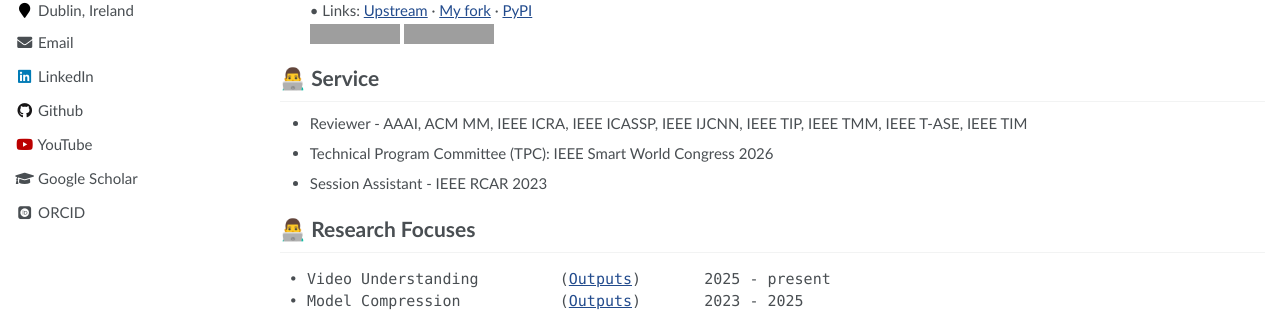
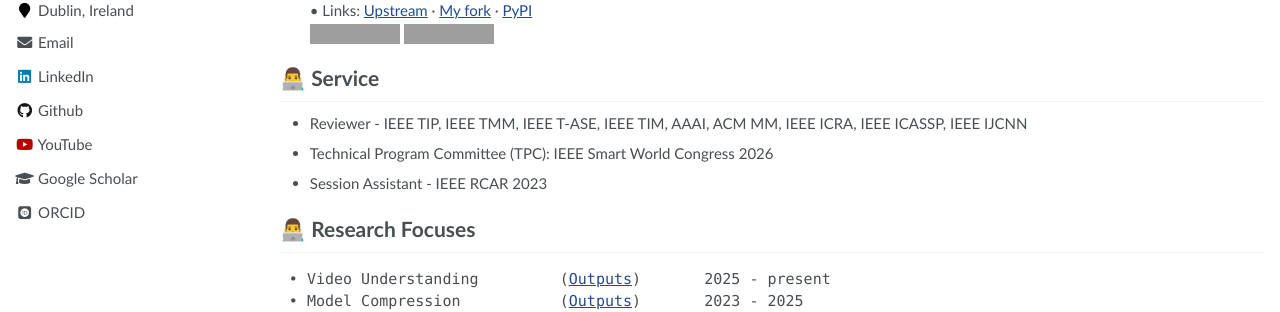
Before and after one commit to microa/microa.github.io, a Jekyll site: the page built from _pages/about.md, in a window 1280 px wide and 900 px high, scrolled down 1210 px, cut to the strip 392-704 px from the top of the window. Built offline with Jekyll 4.4.1, drawn with Linux system fonts in a browser that asks for light colours; some web fonts are replaced; grey boxes are pictures that could not be loaded.

```diff
--- a/_pages/about.md
+++ b/_pages/about.md
@@ -96,7 +96,7 @@ My current research focuses on computer vision, machine learning, and AI.
 
 
 # 👨‍💻 Service
-- Reviewer - AAAI, ACM MM, IEEE ICRA, IEEE ICASSP, IEEE IJCNN, IEEE TIP, IEEE TMM, IEEE T-ASE, IEEE TIM
+- Reviewer - IEEE TIP, IEEE TMM, IEEE T-ASE, IEEE TIM, AAAI, ACM MM, IEEE ICRA, IEEE ICASSP, IEEE IJCNN
 - Technical Program Committee (TPC): IEEE Smart World Congress 2026
 - Session Assistant - IEEE RCAR 2023
 
```
